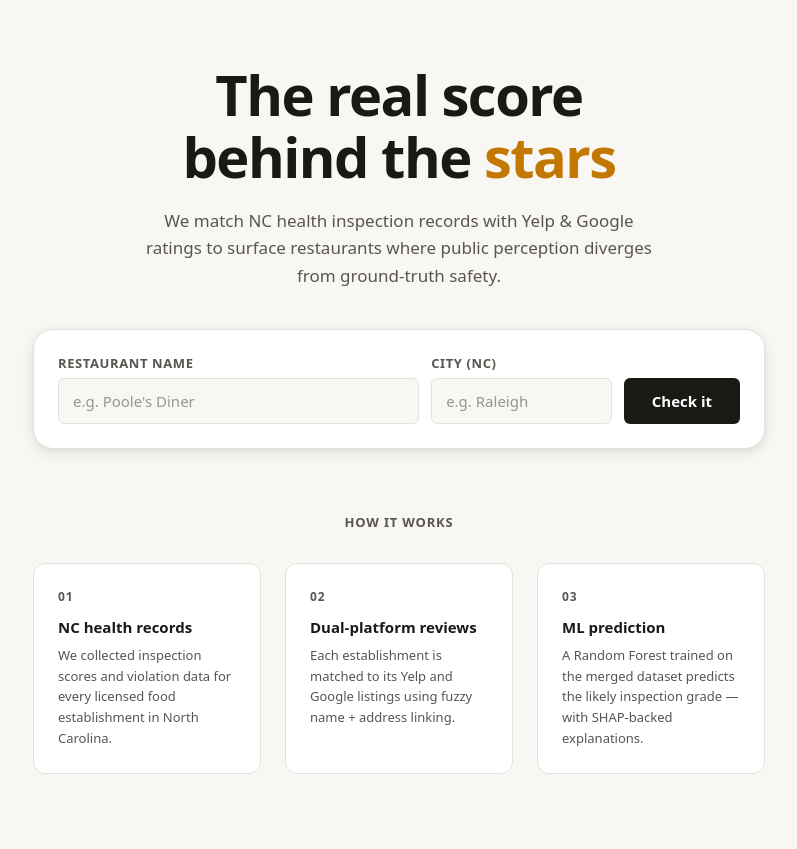
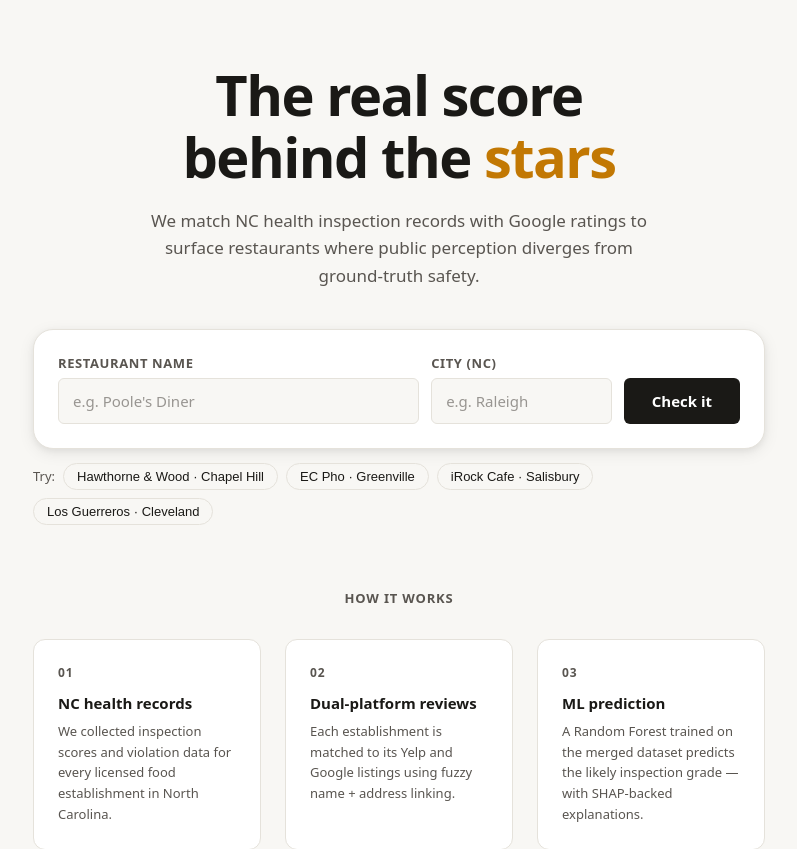
Before and after one commit to nocapchicken/nocapchicken.github.io, a Flask app: page / in a window 1280 px wide. Shown: the part 77-926 px from the top of the page, without its empty margins (241-1038 px from the left). Run offline with Flask 3, Linux system fonts and the light colour scheme.

Commit message:
app: add example restaurant chips for demo, fix Yelp references
Add four clickable example chips below the search form — each pre-fills
name + city and submits immediately. All four are verified 100% match-rate
restaurants from google_reviews.csv:
  - Hawthorne & Wood (Chapel Hill, A, 4.7★)
  - EC Pho Vietnamese Noodle House (Greenville, B, 4.3★)
  - iRock Cafe (Salisbury, A, 4.9★)
  - Los Guerreros Mexican Restaurant (Cleveland, A, 4.6★)

EC Pho is the key demo case — high Google rating but grade B, which
illustrates the review-vs-safety gap the project is built around.

Also remove remaining Yelp references from hero copy and reviews badge.

Co-Authored-By: Claude Sonnet 4.6 <noreply@anthropic.com>

```diff
--- a/app/static/css/app.css
+++ b/app/static/css/app.css
@@ -236,6 +236,25 @@ input[type="text"]::placeholder { color: var(--text-muted); opacity: .6; }
 
 .btn-search.loading .btn-text { opacity: 0; }
 .btn-search.loading .btn-spinner { display: block; }
+
+.examples-row {
+  display: flex; flex-wrap: wrap; align-items: center;
+  gap: 8px; margin-top: 14px;
+}
+.examples-label {
+  font-size: 13px; color: var(--text-muted); font-weight: 500;
+}
+.example-chip {
+  background: none; border: 1px solid var(--border);
+  border-radius: 20px; padding: 5px 13px;
+  font-size: 13px; color: var(--text-secondary);
+  cursor: pointer; transition: background .15s, border-color .15s, color .15s;
+  white-space: nowrap;
+}
+.example-chip:hover {
+  background: var(--accent-soft); border-color: var(--accent);
+  color: var(--accent);
+}
 
 .btn-spinner {
   display: none;
--- a/app/static/js/app.js
+++ b/app/static/js/app.js
@@ -217,6 +217,15 @@
     });
   }
 
+  // Example chips — click to pre-fill and submit
+  document.querySelectorAll('.example-chip').forEach(chip => {
+    chip.addEventListener('click', () => {
+      document.getElementById('restaurantName').value = chip.dataset.name;
+      document.getElementById('city').value = chip.dataset.city;
+      document.getElementById('searchForm').requestSubmit();
+    });
+  });
+
   function escHtml(str) {
     return str
       .replace(/&/g, '&amp;')
--- a/app/templates/index.html
+++ b/app/templates/index.html
@@ -42,7 +42,7 @@
           The real score<br />behind the <span class="hero-stars">stars</span>
         </h1>
         <p class="hero-sub">
-          We match NC health inspection records with Yelp &amp; Google ratings
+          We match NC health inspection records with Google ratings
           to surface restaurants where public perception diverges from ground-truth safety.
         </p>
       </section>
@@ -92,6 +92,13 @@
             </button>
           </div>
         </form>
+        <div class="examples-row" aria-label="Try an example">
+          <span class="examples-label">Try:</span>
+          <button class="example-chip" type="button" data-name="Hawthorne &amp; Wood" data-city="Chapel Hill">Hawthorne &amp; Wood · Chapel Hill</button>
+          <button class="example-chip" type="button" data-name="EC Pho Vietnamese Noodle House" data-city="Greenville">EC Pho · Greenville</button>
+          <button class="example-chip" type="button" data-name="iRock Cafe" data-city="Salisbury">iRock Cafe · Salisbury</button>
+          <button class="example-chip" type="button" data-name="Los Guerreros Mexican Restaurant" data-city="Cleveland">Los Guerreros · Cleveland</button>
+        </div>
       </section>
 
       <!-- ── Result card (hidden until query) ─────────────────── -->
@@ -219,7 +226,7 @@
           <div class="reviews-section" id="reviewsSection">
             <div class="section-header">
               <h3 class="section-title">What people are saying</h3>
-              <span class="data-badge data-badge--real">Yelp · Google</span>
+              <span class="data-badge data-badge--real">Google</span>
             </div>
             <ul class="reviews-list" id="reviewsList"></ul>
           </div>
```
